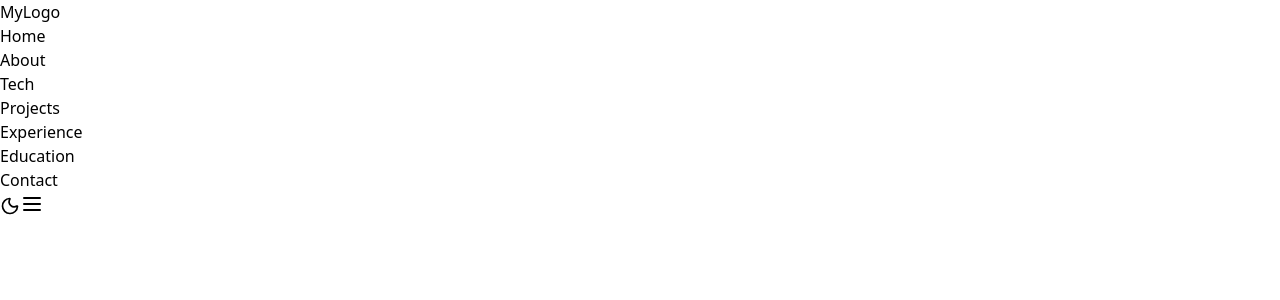
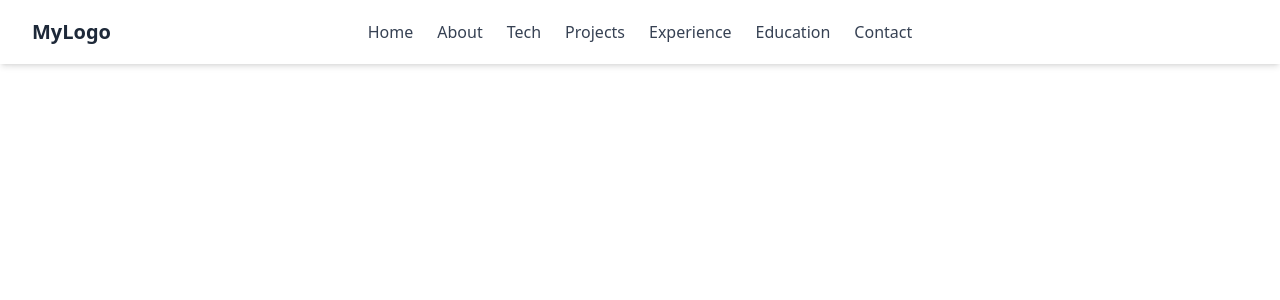
Before and after one commit to GTS-MEGHNI/portfolio-nextjs, a Next.js app: page / in a window 1280 px wide. Shown: the top 300 px of the page. Built offline with nearby package versions, Linux system fonts and the light colour scheme.

Commit message:
style Navbar component

```diff
--- a/src/app/components/Moon.tsx
+++ /dev/null
@@ -1,11 +0,0 @@
-"use client"
-import {ReactElement} from "react";
-import {Moon as LucideMoon} from "lucide-react";
-
-interface Props {
-    size?: number
-}
-
-export default function Moon({size = 20}: Props): ReactElement {
-    return <LucideMoon size={size}/>;
-}
--- a/src/app/components/Navbar.tsx
+++ b/src/app/components/Navbar.tsx
@@ -1,16 +1,13 @@
 "use client";
 
-import React, { ReactElement, useState, useEffect } from "react";
-import Sun from "@/app/components/Sun";
-import Moon from "@/app/components/Moon";
+import React, { ReactElement, useState } from "react";
+
 import Hamburger from "@/app/components/Hamburger";
 
 type NavLink = { id: string; label: string };
-type Theme = "light" | "dark";
 
 export function Navbar(): ReactElement {
     const [menuOpen, setMenuOpen] = useState(false);
-    const [theme, setTheme] = useState<Theme>("light");
 
     const navLinks: NavLink[] = [
         { id: "home", label: "Home" },
@@ -22,24 +19,6 @@ export function Navbar(): ReactElement {
         { id: "contact", label: "Contact" },
     ];
 
-    // Initialize theme on a page load
-    useEffect(() => {
-        const savedTheme = localStorage.getItem("theme") as Theme | null;
-        const prefersDark = window.matchMedia("(prefers-color-scheme: dark)").matches;
-        const initialTheme: Theme = savedTheme || (prefersDark ? "dark" : "light");
-        setTheme(initialTheme);
-        document.documentElement.classList.toggle("dark", initialTheme === "dark");
-    }, []);
-
-    const toggleTheme = () => {
-        setTheme(prev => {
-            const newTheme: Theme = prev === "light" ? "dark" : "light";
-            localStorage.setItem("theme", newTheme);
-            document.documentElement.classList.toggle("dark", newTheme === "dark");
-            return newTheme;
-        });
-    };
-
     const scrollToSection = (e: React.MouseEvent<HTMLAnchorElement>, id: string) => {
         e.preventDefault();
         const section = document.getElementById(id);
@@ -49,48 +28,69 @@ export function Navbar(): ReactElement {
 
     // noinspection HtmlUnknownAnchorTarget
     return (
-        <header>
-            <nav>
-                {/* Logo */}
-                <div>
-                    <a href="#home" onClick={(e) => scrollToSection(e, "home")}>MyLogo</a>
+        <header className="w-full bg-white shadow-md fixed top-0 left-0 z-50">
+            <nav className="px-4 sm:px-6 lg:px-8 flex items-center justify-between h-16">
+                {/* Logo (Left) */}
+                <div className="flex-shrink-0">
+                    <a
+                        href="#home"
+                        onClick={(e) => scrollToSection(e, "home")}
+                        className="text-xl font-bold text-gray-800 hover:text-gray-600"
+                    >
+                        MyLogo
+                    </a>
                 </div>
 
-                {/* Desktop Navigation */}
-                <ul>
+                {/* Navigation (Center) */}
+                <ul className="hidden md:flex space-x-6 absolute left-1/2 transform -translate-x-1/2">
                     {navLinks.map(link => (
                         <li key={link.id}>
-                            <a href={`#${link.id}`} onClick={(e) => scrollToSection(e, link.id)}>
+                            <a
+                                href={`#${link.id}`}
+                                onClick={(e) => scrollToSection(e, link.id)}
+                                className="text-gray-700 hover:text-gray-900 font-medium transition-colors"
+                            >
                                 {link.label}
                             </a>
                         </li>
                     ))}
                 </ul>
 
-                {/* Controls */}
-                <div>
-                    <button type="button" onClick={toggleTheme}>
-                        {theme === "dark" ? <Sun size={20} /> : <Moon size={20} />}
-                    </button>
-
-                    <button type="button" onClick={() => setMenuOpen(prev => !prev)}>
+                {/* Controls (Right) */}
+                <div className="flex items-center space-x-4">
+                    <button
+                        type="button"
+                        onClick={() => setMenuOpen(prev => !prev)}
+                        className="md:hidden p-2 rounded hover:bg-gray-100 transition">
                         <Hamburger isOpen={menuOpen} />
                     </button>
                 </div>
             </nav>
 
-            {/* Mobile Dropdown Menu */}
-            {menuOpen && (
-                <ul>
+            {/* Mobile Dropdown Menu (Slide + Fade) */}
+            <div
+                className={`md:hidden transform transition-all duration-300 ease-out ${
+                    menuOpen ? "translate-y-0 opacity-100" : "-translate-y-2 opacity-0 pointer-events-none"
+                }`}
+            >
+                <ul className="bg-white shadow-md px-4 py-2 space-y-2">
                     {navLinks.map(link => (
                         <li key={link.id}>
-                            <a href={`#${link.id}`} onClick={(e) => scrollToSection(e, link.id)}>
+                            <a
+                                href={`#${link.id}`}
+                                onClick={(e) => scrollToSection(e, link.id)}
+                                className="block text-gray-700 hover:text-gray-900 font-medium py-1 transition-colors"
+                            >
                                 {link.label}
                             </a>
                         </li>
                     ))}
                 </ul>
-            )}
+            </div>
         </header>
     );
+
+
+
+
 }
--- a/src/app/components/Sun.tsx
+++ /dev/null
@@ -1,10 +0,0 @@
-"use client"
-import {ReactElement} from "react";
-import {Sun as LucideSun} from "lucide-react";
-
-interface Props {
-    size?: number
-}
-export default function Sun({size = 20}: Props): ReactElement {
-    return <LucideSun size={size}/>
-}
```
